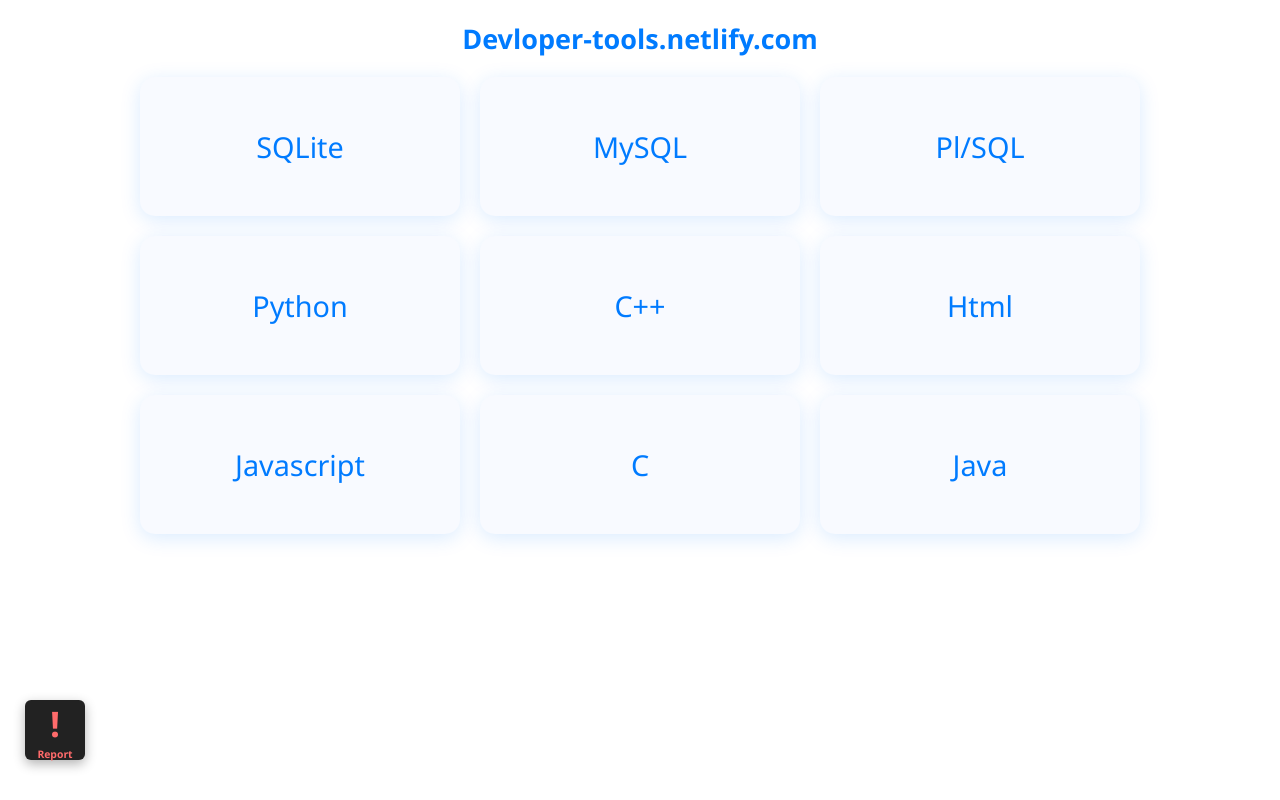
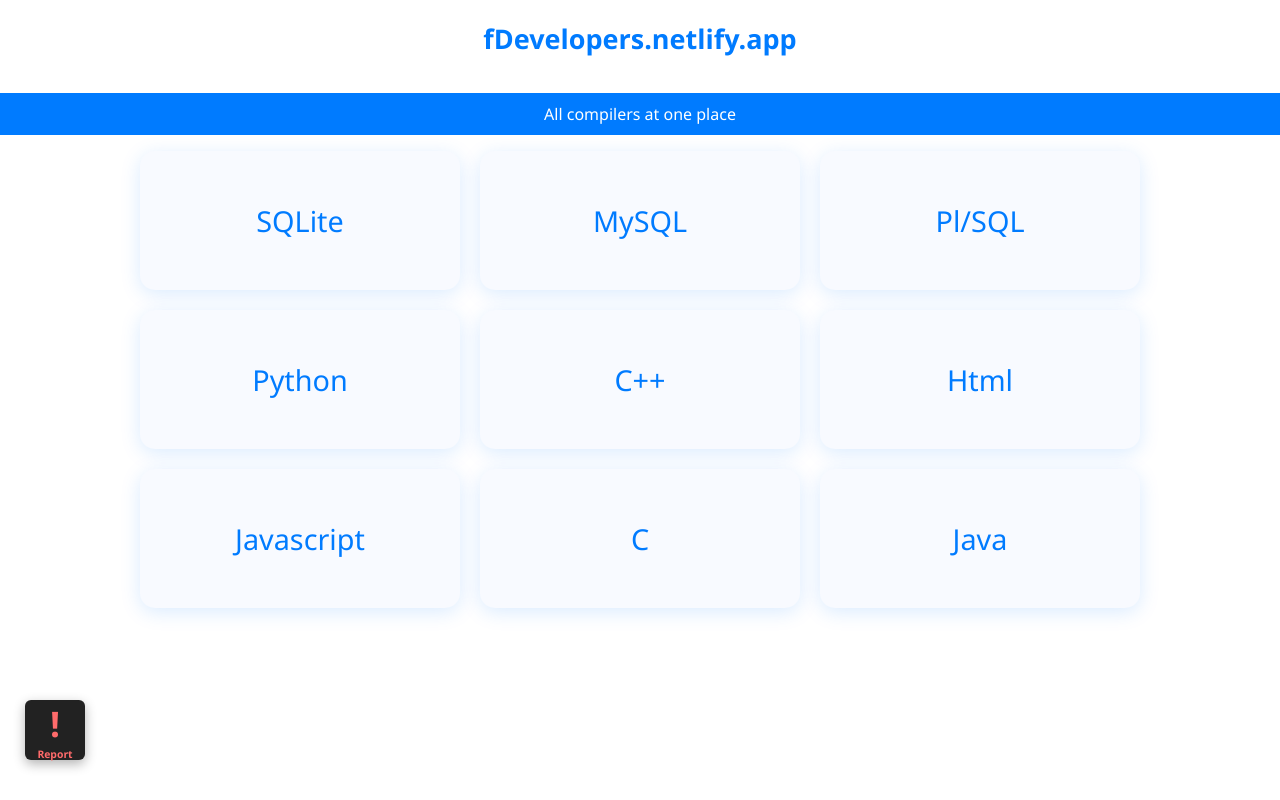
Before and after one commit to Nk7472/SQLite, a plain HTML site: page compilers.html in a window 1280 px wide. Drawn offline with Linux system fonts and the light colour scheme.

Commit message:
Update compilers.html

```diff
--- a/compilers.html
+++ b/compilers.html
@@ -3,7 +3,7 @@
 <head>
   <meta charset="UTF-8" />
   <meta name="viewport" content="width=device-width, initial-scale=1.0" />
-  <title>Game Hub with Report</title>
+  <title>All compilers at one place</title>
   <style>
     :root {
       --primary: #007BFF;
@@ -135,10 +135,18 @@
       .game-card { font-size: 1.3rem; padding: 30px 10px; }
       .report-button { width: 3.2rem; height: 3.2rem; font-size: 1.8rem; }
     }
+    .p {
+        width:100%;
+        padding:10px;
+        text-align: center;
+        background-color:#007bff;
+        color: white;
+    }
   </style>
 </head>
 <body>
-  <h1>Devloper-tools.netlify.com</h1>
+  <h1>fDevelopers.netlify.app</h1>
+  <p class="p">All compilers at one place</p>
   <div class="grid">
     <div id="SQLite" class="game-card" >SQLite</div>
     <div id="MySQL" class="game-card" >MySQL</div>
@@ -251,7 +259,7 @@
         window.location.href = "compilers/c.html";
     })
     java.addEventListener('click', () => {
-        window.location.href = "compilers/compTest/t1.html";
+        window.location.href = "compilers/java.html";
     })
   </script>
 </body>
```
